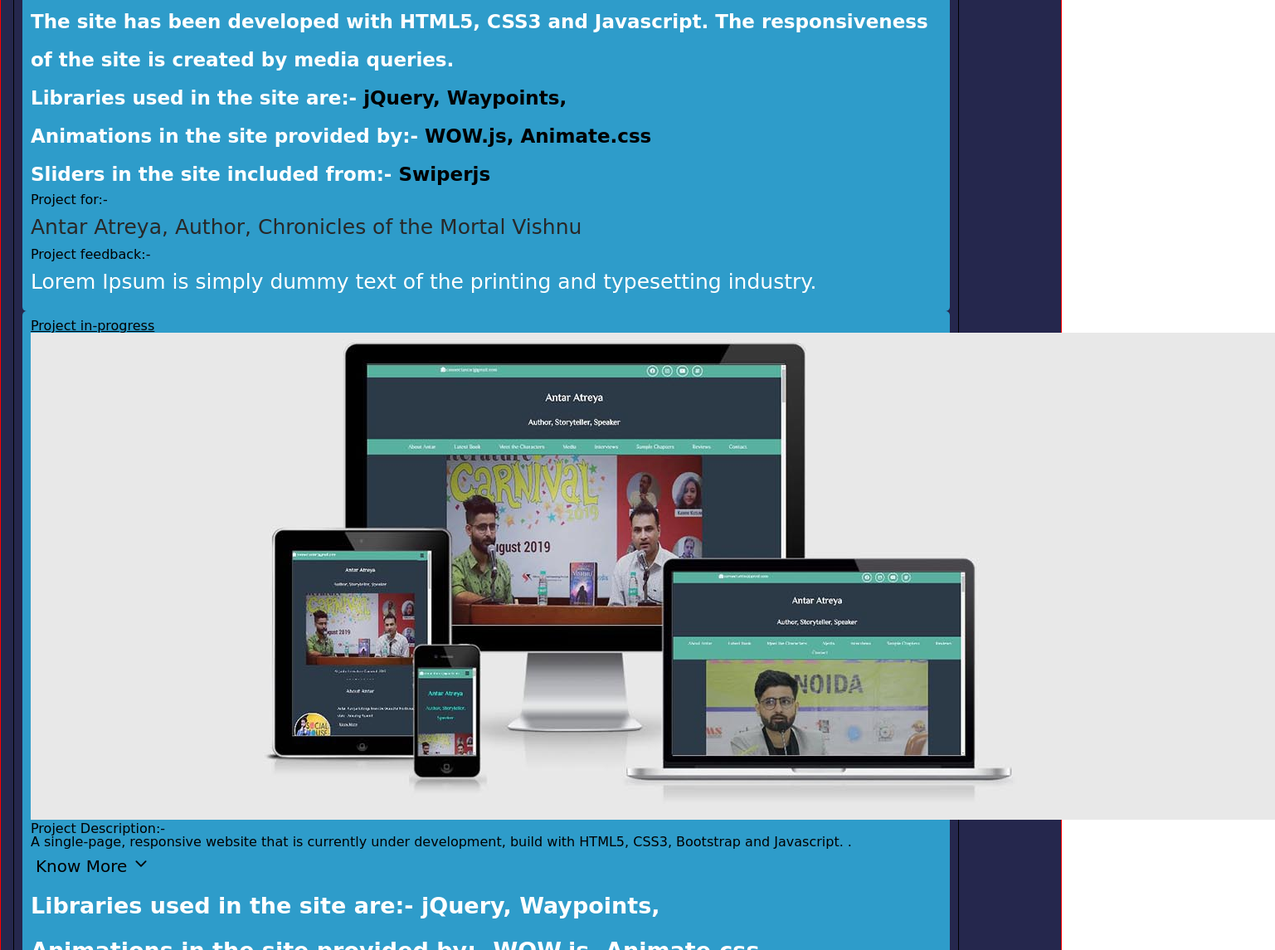
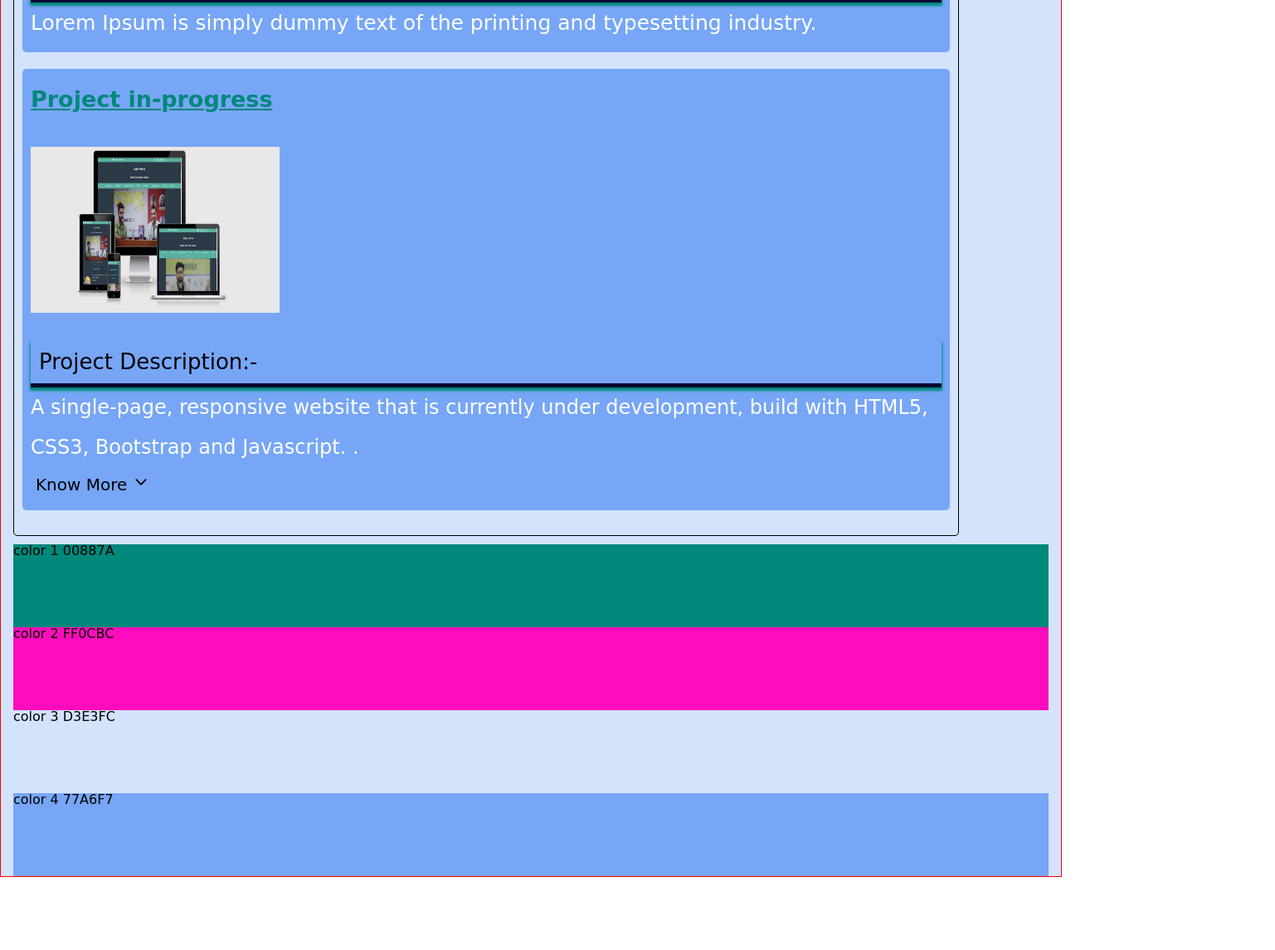
Before and after one commit to bhaskardutta111/portfolioWebsite, a website built with webpack: page dist/index.html in a window 1280 px wide. Shown: the part 1655-2800 px from the top of the page at 83% size, 1537 px wide, since content can reach past the window. After the commit the page ends 2712 px from the top, so only its background shows below. Built offline with nearby package versions, Linux system fonts and the light colour scheme.

Commit message:
fourthCommit-added styles to projects sections

```diff
--- a/src/styles.css
+++ b/src/styles.css
@@ -52,11 +52,12 @@ table {
 /**********WHOLE-BODY**********/
 .whole-body{
 	border: 1px solid red;
-	background-color: #25274D;
+	background-color: #D3E3FC;
 	color: #000;
 	position: relative;
 	font-family: 'Bellota Text', cursive;
 }
+
 
 /**********IMG-CONTAINER**********/
 .image-container{
@@ -64,7 +65,7 @@ table {
 	margin: 50px 0 40px 0;
 }
 .image-container img{
-	border: 5px solid #2E9CCA;
+	border: 10px solid #00887A;
 	border-radius: 50%;
 	height: 250px;
 	max-width: 250px;
@@ -84,7 +85,7 @@ font-weight: 600;
 line-height: 2;
 margin: 20px 0;
 border-radius: 10px;
-background-color: #2E9CCA;
+background-color: #77A6F7;
 }
 .nameHeader p{
 	/* border: 1px solid black; */
@@ -93,7 +94,7 @@ background-color: #2E9CCA;
 	line-height: 2;
 	margin: 20px 0;
 	border-radius: 10px;
-	background-color: #2E9CCA;
+	background-color: #77A6F7;
 }
 .skillsBlockOne, .skillsBlockTwo, .projectsBlocks{
 	border: 1px solid black;
@@ -102,34 +103,64 @@ background-color: #2E9CCA;
 	padding: 10px;
 }
 .skillsBlockOne, .skillsBlockTwo, .projectBlockOne, .projectBlockTwo{
-	background-color: #2E9CCA;
+	background-color: #77A6F7;
 }
 .projectBlockOne, .projectBlockTwo{
+	margin: 20px 0;
 	padding: 10px;
 	border-radius: 5px;
-
 }
 .skillLabel{
 	background-color: #29648A;
 	color: #fff;
-	border: 5px solid #000;
+	border: 5px solid #fff;
 	display: inline-block;
-	border-radius: 10px;
+	border-radius: 15px;
 	font-size: 22px;
 	line-height: 2;
 	margin: 10px 0;
 	padding: 15px;
 }
-.skillsBlockOne p, .skillsBlockTwo p, .projectsBlocks p{
+.skillsBlockOne p, .skillsBlockTwo p, .projectsBlocks h5{
 	font-size: 27px;
 	font-weight: 600;
 	line-height: 2;
 	color: #fff;
 }
-.projectOneDescrp p{
-	font-size: 23px;
+.projectsBlocks h5{
+	color: #00887A;
+}
+.projectsBlocks h4{
+	font-size: 26px;
 	line-height: 2;
+	font-weight: 500;
+	box-shadow: 0 3px 3px 1px #00887A;
+	background: none;
+	padding: 0 10px;
+	border-bottom: 5px solid #0c0032;
+}
+.projectOneScrnshot img, .projectTwoScrnshot img{
+	width: 100%;
+	height: 200px;
+	max-width: 300px;
+	background: none;
+	margin: 30px 0;
+}
+.projectOneDescrp h3, p, .projectTwoDescrp h3, p{
+	font-size: 24px;
+	line-height: 2;
+	font-weight: 400;
 	color: #fff;
+}
+.projectOneDescrp h3 a{
+	color: #FF0CBC;
+}
+.projectOneDescrp h3 a:active{
+	background-color: #25274D;
+	color: #fff;
+}
+.projectOneDescrp p, .projectTwoDescrp p{
+	display: none;
 }
 #knowMoreButton{
 	background: none;
@@ -139,11 +170,10 @@ background-color: #2E9CCA;
 	line-height: 2;
 	color: #000;
 }
-
-.projectOneDescrp span{
+.projectOneDescrp p span, .projectTwoDescrp p span{
 	color: #000;
 }
-.projectOneClient p, .projectOneFeedback p{
+.projectOneDescrp p, .projectOneClient p, .projectOneFeedback p{
 	font-size: 25px;
 	font-weight: 400;
 	line-height: 2;
@@ -151,7 +181,20 @@ background-color: #2E9CCA;
 .projectOneClient a{
 	color: #282828;
 }
-.projectOneClient a:hover{
+.projectOneClient a:active{
 	background-color: #25274D;
 	color: #fff;
 }
+
+.color1{
+background-color: #00887A;
+height: 100px;
+}
+.color2{
+background-color: #FF0CBC;
+height: 100px;}
+.color3{
+	background-color: #D3E3FC;height: 100px;
+}.color4{
+	background-color: #77A6F7;height: 100px;
+}
```
